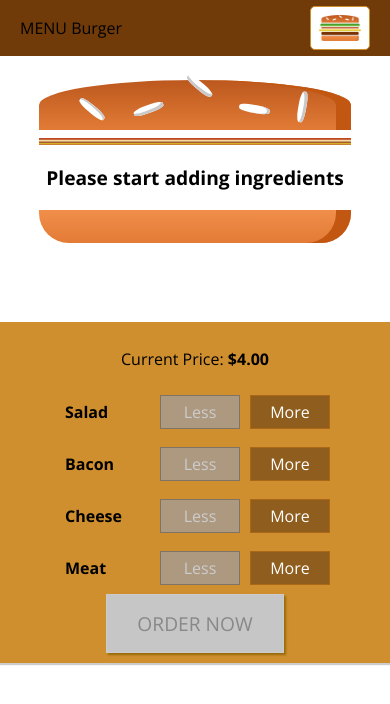
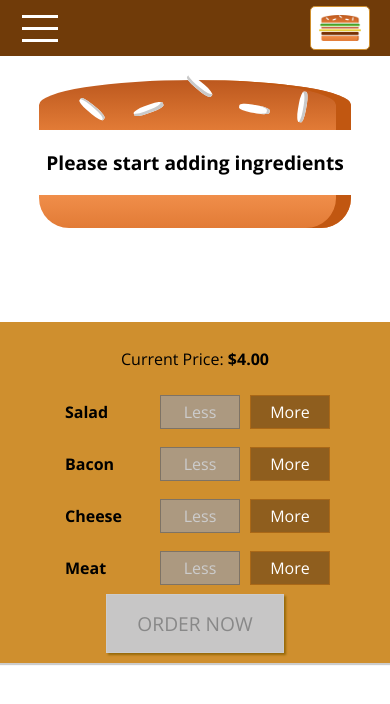
Before and after one commit to papawlo/burger-builder-app, a React app: page / in a window 390 px wide. Shown: the top 704 px of the page. Built offline with nearby package versions, Linux system fonts and the light colour scheme.

Commit message:
151. Adding a Hamburger Icon

```diff
--- a/src/components/Burger/Burger.js
+++ b/src/components/Burger/Burger.js
@@ -20,9 +20,7 @@
     // console.log(transformedIngredients);
     return (
         <div className={classes.Burger}>
-            <BurgerIngredient type="bread-top" />
-            <BurgerIngredient type="bacon" />
-            {transformedIngredients}
+            <BurgerIngredient type="bread-top" />            {transformedIngredients}
             <BurgerIngredient type="bread-bottom" />
         </div>
     );
--- a/src/components/Navigation/SideDrawer/DrawerToggle/DrawerToggle.css
+++ b/src/components/Navigation/SideDrawer/DrawerToggle/DrawerToggle.css
@@ -0,0 +1,23 @@
+.DrawerToggle {
+    width: 40px;
+    height: 100%;
+    display: flex;
+    flex-flow: column;
+    justify-content: space-around;
+    align-items: center;
+    padding: 10px 0;
+    box-sizing: border-box;
+    cursor: pointer;
+}
+
+.DrawerToggle div {
+    width: 90%;
+    height: 3px;
+    background-color: white;
+}
+
+@media (min-width: 500px) {
+    .DrawerToggle {
+        display: none;
+    }
+}
--- a/src/components/Navigation/SideDrawer/DrawerToggle/DrawerToggle.js
+++ b/src/components/Navigation/SideDrawer/DrawerToggle/DrawerToggle.js
@@ -1,9 +1,13 @@
 import React from 'react'
-
+import classes from './DrawerToggle.css'
 const drawerToggle = (props) => {
     return (
-        <div onClick={props.clicked}>
-            MENU Burger
+        <div
+            className={classes.DrawerToggle}
+            onClick={props.clicked}>
+            <div></div>
+            <div></div>
+            <div></div>
         </div>
     )
 }
```
